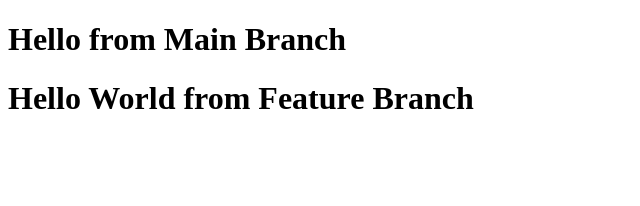
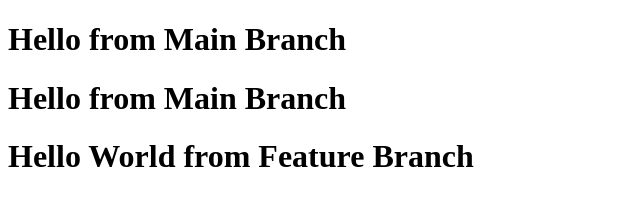
Before and after one commit to bilal-shah-shopx/merge-conflict-demo, a plain HTML site: page index.html in a window 1280 px wide. Shown: the whole page, without its empty margins (0-640 px from the left). Drawn offline with Linux system fonts and the light colour scheme.

Commit message:
Update index.html

```diff
--- a/index.html
+++ b/index.html
@@ -2,6 +2,7 @@
 <html>
 <body>
     <h1>Hello from Main Branch</h1>
+    <h1>Hello from Main Branch</h1>
     <h1>Hello World from Feature Branch</h1>
 </body>
 </html>
```
